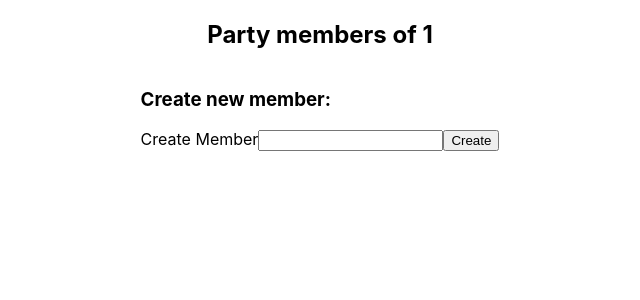
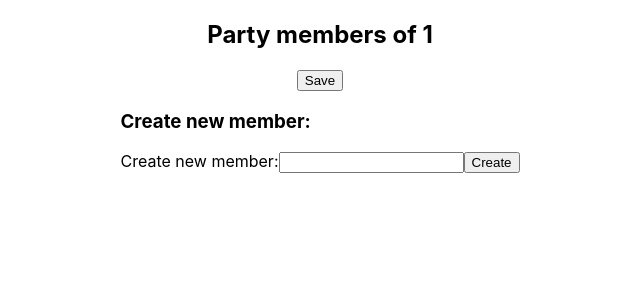
Before and after one commit to peterkisvaradi/initmanager, a React (Create React App) app: page /memberlist/1 in a window 1280 px wide. Shown: the top 300 px of the page, without its empty margins (320-960 px from the left). Built offline with nearby package versions, Linux system fonts and the light colour scheme.

Commit message:
refactor create component

```diff
--- a/src/components/create-item/create-item-component.jsx
+++ b/src/components/create-item/create-item-component.jsx
@@ -1,22 +1,63 @@
 import React from 'react';
 import './create-item.styles.css';
 
-const CreateItem = ({
-  handleChange,
-  handleSubmit,
-  inputValue,
-  error,
-  label,
-  buttonTitle,
-}) => {
+import { Context as MainContext } from '../../context/MainContext';
+
+const CreateItem = ({ partyName }) => {
+  const [state, setState] = React.useState({
+    newPartyName: '',
+    newMemberName: '',
+    error: false,
+  });
+  const mainContext = React.useContext(MainContext);
+  const { members, parties } = mainContext.state;
+  const currentMembers = members.filter((item) => item.partyName === partyName);
+  const memberNames = currentMembers.map((item) => item.name);
+
+  const handleChange = (event) => {
+    if (partyName) {
+      setState({
+        newMemberName: event.target.value,
+        error: memberNames.includes(event.target.value),
+      });
+    } else {
+      setState({
+        newPartyName: event.target.value,
+        error: parties.includes(event.target.value),
+      });
+    }
+  };
+
+  const handleSubmit = (event) => {
+    event.preventDefault();
+    if (!state.error) {
+      if (partyName) {
+        mainContext.addMember({
+          name: state.newMemberName,
+          partyName,
+          modifier: 0,
+          advantage: false,
+          disadvantage: false,
+        });
+      } else {
+        mainContext.addParty(state.newPartyName);
+      }
+      setState({ newPartyName: '', newMemberName: '', error: false });
+    }
+  };
+
   return (
     <form onSubmit={handleSubmit}>
-      <label>{label}</label>
-      <input value={inputValue} onChange={handleChange} required />
-      <button disabled={error} type="submit">
-        {buttonTitle}
+      <label>{partyName ? 'Create new member:' : 'Create new party:'}</label>
+      <input
+        value={partyName ? state.newMemberName : state.newPartyName}
+        onChange={handleChange}
+        required
+      />
+      <button disabled={state.error} type="submit">
+        Create
       </button>
-      {error && <div>ERROR</div>}
+      {state.error && <div>ERROR</div>}
     </form>
   );
 };
--- a/src/components/member-item/member-item.component.jsx
+++ b/src/components/member-item/member-item.component.jsx
@@ -29,8 +29,15 @@ const MemberItem = ({ member }) => {
 
   return (
     <div>
-      Name: <input type="text" value={state.name} onChange={handleNameChange} />
-      Modifier: <input value={state.modifier} onChange={handleModifierChange} />
+      Name:{' '}
+      <input
+        type="text"
+        value={state.name}
+        onChange={handleNameChange}
+        required
+      />
+      Modifier:{' '}
+      <input value={state.modifier} onChange={handleModifierChange} required />
       Advantage:
       <input
         type="checkbox"
--- a/src/pages/member-list/member-list.page.jsx
+++ b/src/pages/member-list/member-list.page.jsx
@@ -9,51 +9,35 @@ import CreateItem from '../../components/create-item/create-item-component.jsx';
 
 const MemberList = () => {
   const { partyName } = useParams();
-  const [state, setState] = React.useState({ memberName: '', error: false });
   const mainContext = React.useContext(MainContext);
   const { members } = mainContext.state;
   const currentMembers = members.filter((item) => item.partyName === partyName);
-  const memberNames = currentMembers.map((item) => item.name);
 
-  const handleChange = (event) => {
-    setState({
-      memberName: event.target.value,
-      error: memberNames.includes(event.target.value),
-    });
+  const handleSaveChange = (event) => {
+    console.log(event);
   };
 
-  const handleSubmit = (event) => {
+  const handleSaveSubmit = (event) => {
     event.preventDefault();
-    mainContext.addMember({
-      name: state.memberName,
-      partyName,
-      modifier: 0,
-      advantage: false,
-      disadvantage: false,
-    });
-    setState({ memberName: '' });
+    console.log('ASAVE');
   };
 
   return (
     <div className="wrap">
       <h2>Party members of {partyName}</h2>
-      <div className="itemlist">
-        {members
-          .filter((member) => member.partyName === partyName)
-          .map((item, index) => (
+      <form onSubmit={handleSaveSubmit}>
+        <div className="itemlist">
+          {currentMembers.map((item, index) => (
             <MemberItem key={`mi${index}`} member={item} />
           ))}
-      </div>
+        </div>
+        <div>
+          <button type="submit">Save</button>
+        </div>
+      </form>
       <div className="footer">
         <h3>Create new member:</h3>
-        <CreateItem
-          handleSubmit={handleSubmit}
-          handleChange={handleChange}
-          inputValue={state.memberName}
-          error={state.error}
-          label="Create Member"
-          buttonTitle="Create"
-        />
+        <CreateItem partyName={partyName} />
       </div>
     </div>
   );
--- a/src/pages/party-list/party-list.page.jsx
+++ b/src/pages/party-list/party-list.page.jsx
@@ -7,24 +7,8 @@ import PartyItem from '../../components/party-item/party-item.component';
 import CreateItem from '../../components/create-item/create-item-component.jsx';
 
 const PartyList = () => {
-  const [state, setState] = React.useState({ partyName: '', error: false });
   const mainContext = React.useContext(MainContext);
   const { lang, parties } = mainContext.state;
-
-  const handleChange = (event) => {
-    setState({
-      partyName: event.target.value,
-      error: parties.includes(event.target.value),
-    });
-  };
-
-  const handleSubmit = (event) => {
-    if (!state.error) {
-      event.preventDefault();
-      mainContext.addParty(state.partyName);
-      setState({ partyName: '', error: false });
-    }
-  };
 
   return (
     <div className="wrap">
@@ -37,14 +21,7 @@ const PartyList = () => {
       </div>
       <div className="footer">
         <h3>Create new party:</h3>
-        <CreateItem
-          handleSubmit={handleSubmit}
-          handleChange={handleChange}
-          inputValue={state.partyName}
-          error={state.error}
-          label="Create Party"
-          buttonTitle="Create"
-        />
+        <CreateItem />
       </div>
     </div>
   );
```
